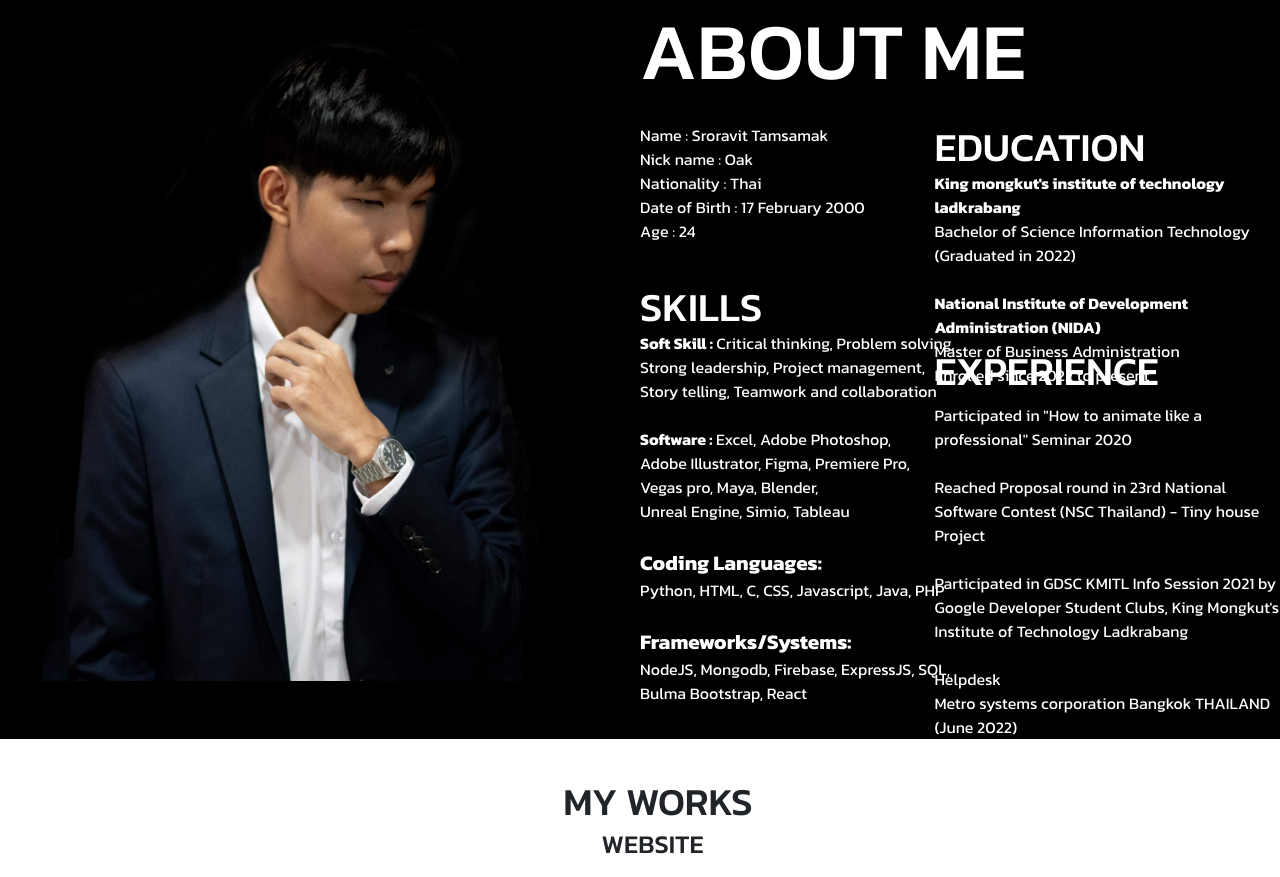
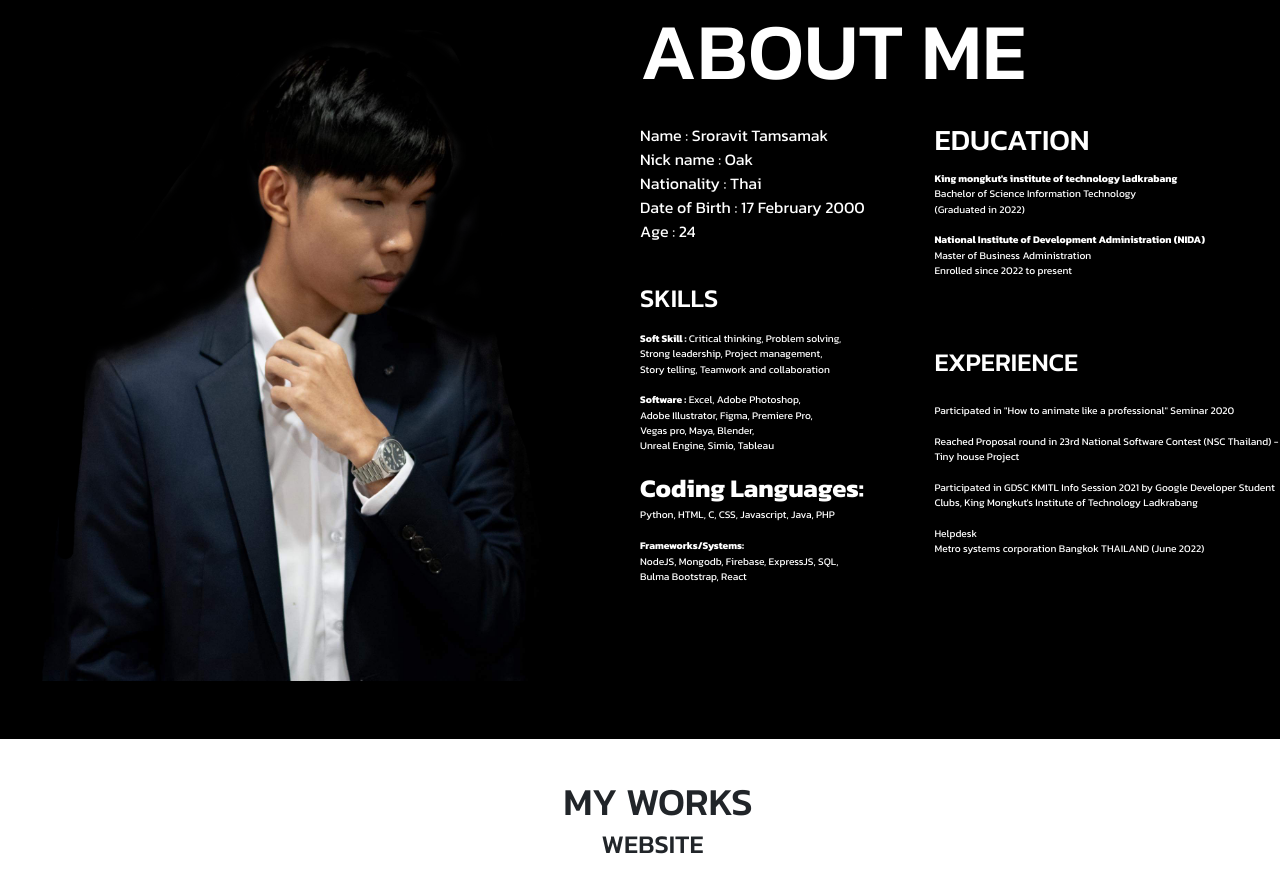
Before and after one commit to Nomoki/MyPortfolio, a plain HTML site: page index.html in a window 1280 px wide. Shown: the part 917-1794 px from the top of the page. Drawn offline with nearby package versions, Linux system fonts and the light colour scheme.

Commit message:
reponsive update

```diff
--- a/style.css
+++ b/style.css
@@ -125,18 +125,21 @@
     position: absolute;
     top: 150%;
     left: 50%;
+    font-size: 2vw;
   }
   .edu{
     color: white;
     position: absolute;
     top: 130%;
     left: 73%;
+    font-size: 2.3vw;
   }
   .skillde{
     color: white;
     position: absolute;
     top: 156%;
     left: 50%;
+    font-size: 0.8vw;
 
   }
   .edude{
@@ -144,24 +147,27 @@
     position: absolute;
     top: 136%;
     left: 73%;
+    font-size: 0.8vw;
   }
   .exp{
     color: white;
     position: absolute;
     top: 158%;
     left: 73%;
+    font-size: 2vw;
   }
   .expde{
     color: white;
     position: absolute;
     top: 165%;
     left: 73%;
+    font-size: 0.8vw;
   }
   .code{
-    font-size: 1.3rem;
+    font-size: 2vw;
   }
   .frame{
-    font-size: 1.3rem;
+    font-size: 0.8vw;
   }
 
   /* section3 */
```
